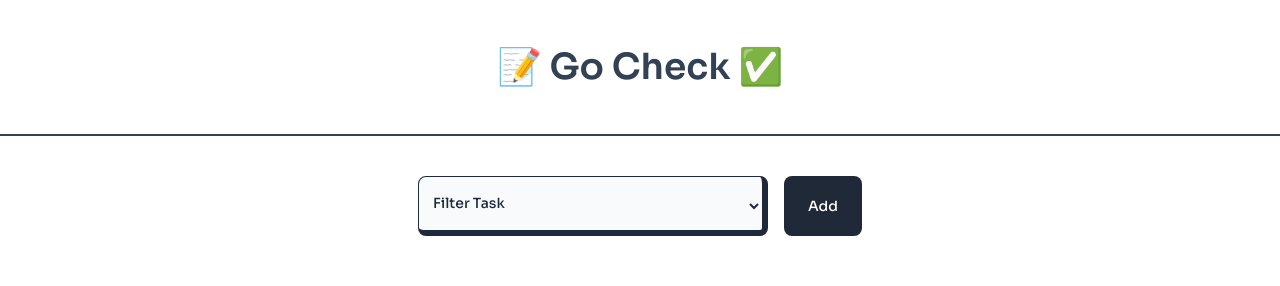
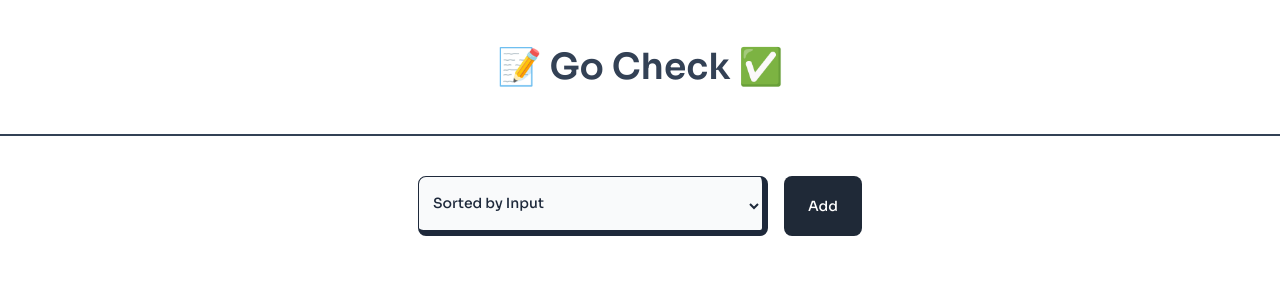
Before and after one commit to ramaherdianto/todoapp, a React (Vite) app: page / in a window 1280 px wide. Shown: the top 286 px of the page. Built offline with nearby package versions, Linux system fonts and the light colour scheme.

Commit message:
feat: add filter task

```diff
--- a/src/App.jsx
+++ b/src/App.jsx
@@ -14,6 +14,7 @@ function App() {
         description: '',
         completed: false,
     });
+    const [sortBy, setSortBy] = useState('input');
 
     const [open, setOpen] = useState(false);
     const handleOpen = () => {
@@ -85,11 +86,27 @@ function App() {
         setTasksList(deleteTask);
     };
 
+    const sortedTasks = () => {
+        switch (sortBy) {
+            case 'title':
+                return tasksList.slice().sort((a, b) => a.title.localeCompare(b.title));
+            case 'status':
+                return tasksList.slice().sort((a, b) => Number(b.completed) - Number(a.completed));
+            case 'input':
+            default:
+                return tasksList;
+        }
+    };
+
+    const sortedItems = sortedTasks();
+
     return (
         <>
             <main className='min-h-screen mx-auto w-full'>
                 <Header />
                 <Form
+                    sortBy={sortBy}
+                    setSortBy={setSortBy}
                     handleKeyDown={handleKeyDown}
                     onFormChange={onFormChange}
                     handleSubmitTask={handleSubmitTask}
@@ -103,6 +120,7 @@ function App() {
                     tasksList={tasksList}
                     handleCheckTask={handleCheckTask}
                     handleDeleteTask={handleDeleteTask}
+                    sortedItems={sortedItems}
                 />
                 <Footer />
             </main>
--- a/src/components/CheckList.jsx
+++ b/src/components/CheckList.jsx
@@ -1,13 +1,13 @@
 import React from 'react';
 import List from './List';
 
-const CheckList = ({ tasksList, handleCheckTask, handleDeleteTask }) => {
+const CheckList = ({ handleCheckTask, handleDeleteTask, sortedItems }) => {
     return (
         <>
             <section className='flex justify-center items-center'>
                 <section className='max-w-7xl w-full flex items-center justify-center px-4 py-10'>
                     <ul className='w-full flex flex-wrap justify-center items-start gap-6 sm:gap-x-10 sm:gap-y-8 md:gap-x-8 md:gap-y-8'>
-                        {tasksList?.map(({ id, title, description, completed }) => {
+                        {sortedItems?.map(({ id, title, description, completed }) => {
                             return (
                                 <List
                                     key={id}
--- a/src/components/Form.jsx
+++ b/src/components/Form.jsx
@@ -1,6 +1,8 @@
 import React from 'react';
 
 const Form = ({
+    sortBy,
+    setSortBy,
     handleKeyDown,
     handleSubmitTask,
     formTask,
@@ -16,14 +18,13 @@ const Form = ({
                 <section className='max-w-7xl px-4'>
                     <section className='flex w-full justify-between gap-4'>
                         <select
-                            id='countries'
+                            value={sortBy}
+                            onChange={(e) => setSortBy(e.target.value)}
                             className='bg-gray-50 font-medium w-[200px] sm:w-[300px] md:w-[350px] border border-b-[6px] border-r-[6px] border-slate-800 focus:outline-none text-slate-800 text-sm block px-2.5 py-4 rounded-lg'
                         >
-                            <option selected>Filter Task</option>
-                            <option value='US'>United States</option>
-                            <option value='CA'>Canada</option>
-                            <option value='FR'>France</option>
-                            <option value='DE'>Germany</option>
+                            <option value='input'>Sorted by Input</option>
+                            <option value='title'>Sorted by Title</option>
+                            <option value='status'>Sorted by status</option>
                         </select>
                         <button
                             onClick={handleOpen}
```
